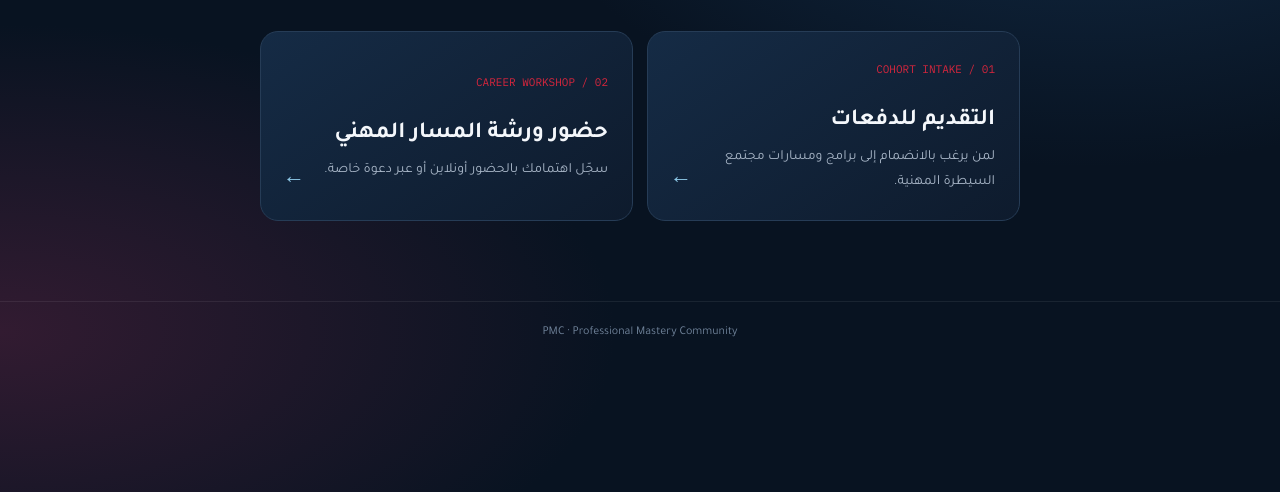
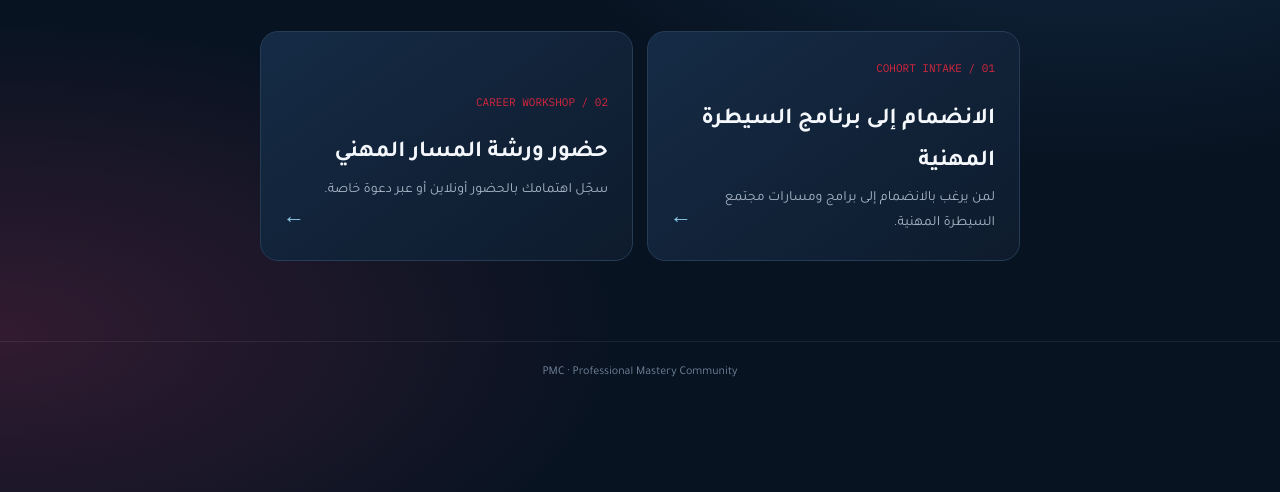
Before and after one commit to abdullah8778/future, a plain HTML site: page programs/lcap/index.html in a window 1280 px wide. Shown: the part 308-800 px from the top of the page. Drawn offline with Linux system fonts and the light colour scheme.

```diff
--- a/programs/lcap/index.html
+++ b/programs/lcap/index.html
@@ -25,7 +25,7 @@ footer{text-align:center;color:#71849b;font-size:12px;padding:20px;border-top:1p
 <main class="wrap">
 <section class="hero"><div class="eyebrow">YOUR NEXT PROFESSIONAL STEP</div><h1>خطوتك المهنية <span>تبدأ هنا</span></h1><p>اختر الخدمة المناسبة، وأكمل بياناتك بخطوات بسيطة. نموذج واحد في كل شاشة، بدون تعقيد.</p></section>
 <section id="home" class="choices" aria-label="اختر الخدمة">
-<button class="choice" type="button" data-kind="cohort"><span class="n">01 / COHORT INTAKE</span><h2>التقديم للدفعات</h2><p>لمن يرغب بالانضمام إلى برامج ومسارات مجتمع السيطرة المهنية.</p><span class="arrow">←</span></button>
+<button class="choice" type="button" data-kind="cohort"><span class="n">01 / COHORT INTAKE</span><h2>الانضمام إلى برنامج السيطرة المهنية</h2><p>لمن يرغب بالانضمام إلى برامج ومسارات مجتمع السيطرة المهنية.</p><span class="arrow">←</span></button>
 <button class="choice" type="button" data-kind="workshop"><span class="n">02 / CAREER WORKSHOP</span><h2>حضور ورشة المسار المهني</h2><p>سجّل اهتمامك بالحضور أونلاين أو عبر دعوة خاصة.</p><span class="arrow">←</span></button>
 </section>
 <section id="panel" class="panel" aria-live="polite">
```
